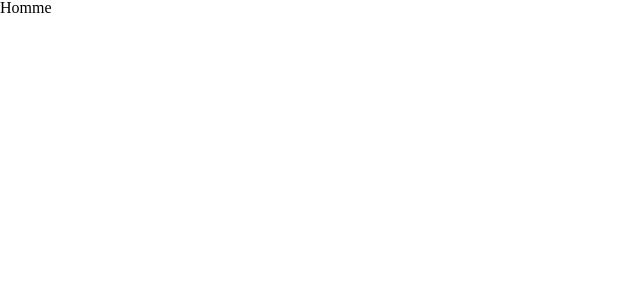
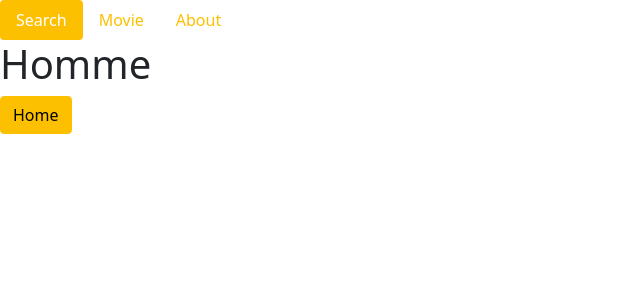
Before and after one commit to Innovanito/imdbExample, a Vue app: page / in a window 1280 px wide. Shown: the top 300 px of the page, without its empty margins (0-640 px from the left). Built offline with nearby package versions, Linux system fonts and the light colour scheme.

Commit message:
Second version save

```diff
--- a/package.json
+++ b/package.json
@@ -41,6 +41,7 @@
     "webpack-dev-server": "^4.0.0-beta.0"
   },
   "dependencies": {
+    "bootstrap": "^5.0.0-beta3",
     "vue": "^3.2.6",
     "vue-router": "^4.0.11"
   }
--- a/src/App.vue
+++ b/src/App.vue
@@ -1,3 +1,17 @@
 <template>
+  <Header />
   <RouterView />
 </template>
+
+<script>
+import Header from '~/components/Header'
+export default {
+  components: {
+    Header
+  }
+}
+</script>
+
+<style lang="scss">
+@import "~/scss/main"
+</style>
--- /dev/null
+++ b/src/components/Header.vue
@@ -0,0 +1,41 @@
+<template>
+  <header>
+    <div class="nav nav-pills">
+      <div
+      v-for="nav in navigations"
+      :key="nav.name"
+      class="nav-item">
+        <RouterLink
+        :to="nav.href"
+        active-class="active"
+        class="nav-link">
+          {{ nav.name }}
+        </RouterLink>
+      </div>
+    </div>
+  </header>
+</template>
+
+
+<script>
+export default {
+  data() {
+    return {
+      navigations: [
+        {
+          name:'Search',
+          href:'/'
+        },
+        {
+          name:'Movie',
+          href:'/movie'
+        },
+        {
+          name:'About',
+          href:'/about'
+        }
+      ]
+    }
+  }
+}
+</script>
--- a/src/routes/Home.vue
+++ b/src/routes/Home.vue
@@ -1,3 +1,6 @@
 <template>
   <h1>Homme</h1>
+  <div class="btn btn-primary">
+    Home
+  </div>
 </template>
--- /dev/null
+++ b/src/routes/Movie.vue
@@ -0,0 +1,3 @@
+<template>
+  <h1>Movie!</h1>
+</template>
--- a/src/scss/main.scss
+++ b/src/scss/main.scss
@@ -1,12 +1,10 @@
-$color--black: #000;
-$color--white: #fff;
+$primary: #FDC000;
 
-body {
-  background-color: $color--black;
-  h1 {
-    color: $color--white;
-    display: flex;
-    justify-content: center;
-    align-items: center;
-  }
-}
+// // Required
+@import "../../node_modules/bootstrap/scss/functions";
+@import "../../node_modules/bootstrap/scss/variables";
+@import "../../node_modules/bootstrap/scss/mixins";
+@import "../../node_modules/bootstrap/scss/root";
+
+
+@import '../../node_modules/bootstrap/scss/bootstrap.scss'
```
Also changed, not shown: src/components/HelloWorld.vue (deleted, +0 -29 lines), src/routes/index.js (+6 -1 lines), 1 other file (tests, documents, lock files or other folders).
